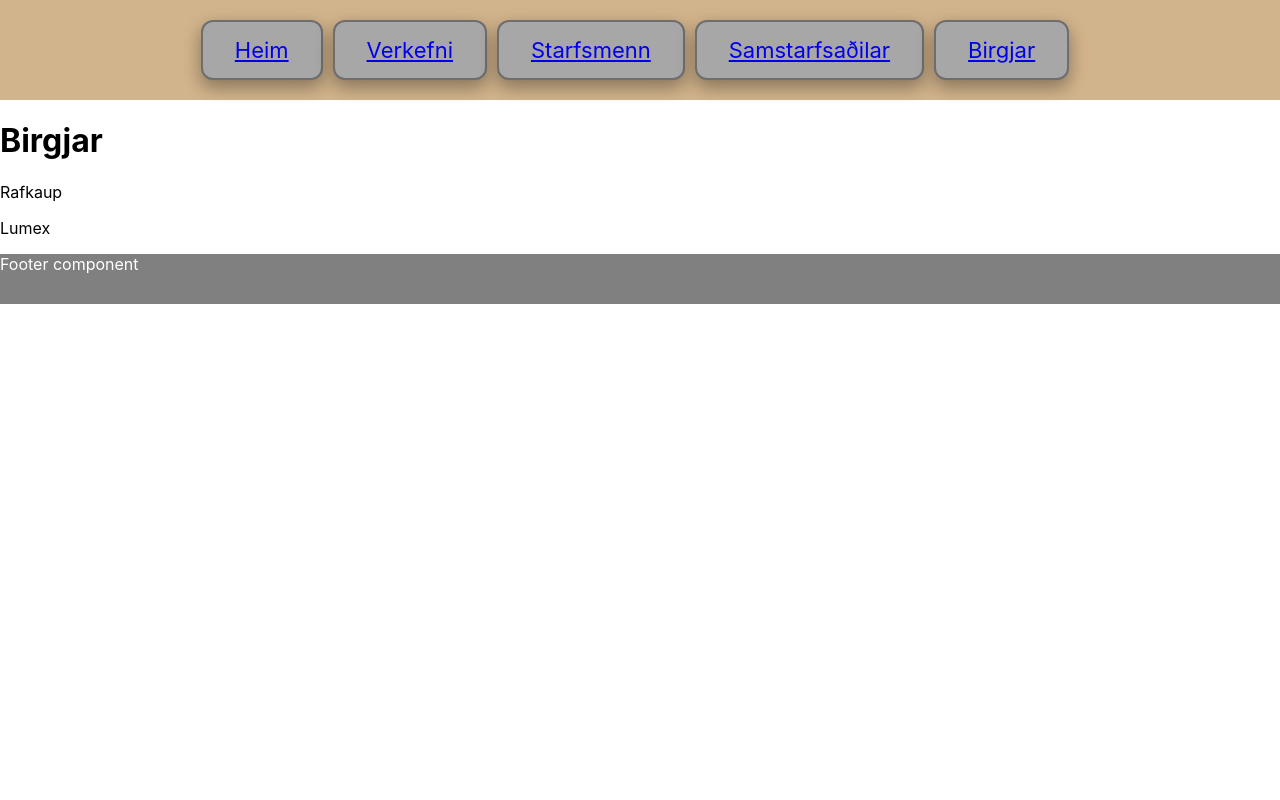
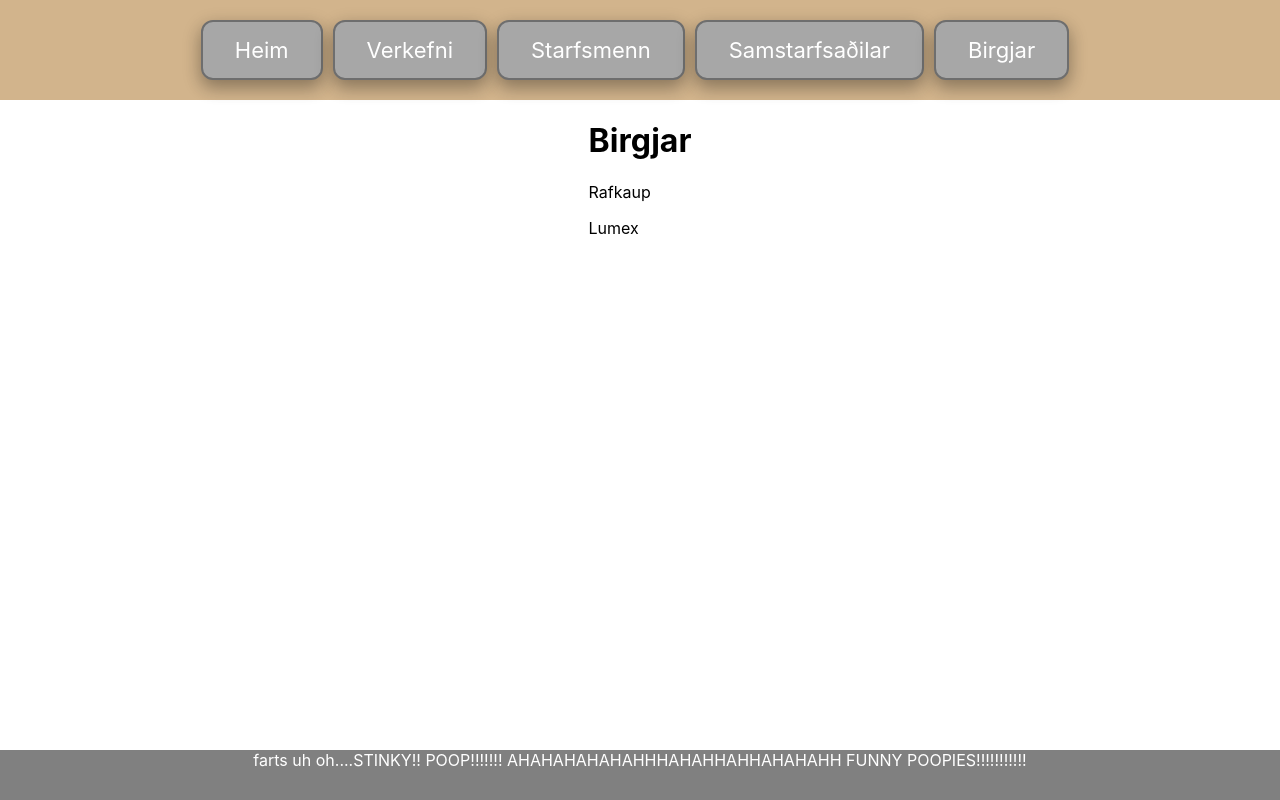
Before and after one commit to antoniofreyr/antoniofreyr.github.io, a React (Create React App) app: page /birgjar in a window 1280 px wide. Built offline with nearby package versions, Linux system fonts and the light colour scheme.

Commit message:
fallegt look

```diff
--- a/src/App.css
+++ b/src/App.css
@@ -1,3 +1,10 @@
+main {
+	display: flex;
+	flex-direction: column;
+	min-height: 100vh;
+	justify-content: center;
+	align-items: center;
+}
 header {
 	background-color: tan;
 	width: 100%;
@@ -16,6 +23,8 @@ footer {
 	height: 50px;
 	background-color: grey;
 	color: white;
+	text-align: center;
+	margin-top: auto;
 }
 
 ul#headerButtons {
@@ -25,7 +34,7 @@ ul#headerButtons {
 	text-align: center;
 }
 
-ul#headerButtons li {
+.navbuttons {
 	background-color: rgb(167, 167, 167) ;
 	border: solid 2px;
 	border-color: rgb(110, 110, 110);
@@ -41,11 +50,11 @@ ul#headerButtons li {
 	cursor: pointer;
 }
 
-ul#headerButtons li:hover {
+.navbuttons:hover {
 	background-color: rgb(110, 110, 110);
 }
 
-ul#headerButtons li:active {
+.navbuttons:active {
 	box-shadow: 0 5px rgb(126, 126, 126);
 	transform: translateY(1px);
   }
--- a/src/App.js
+++ b/src/App.js
@@ -12,7 +12,7 @@ class App extends Component {
     render() {
         return (
             <Router>
-                <div>
+                <main>
                     <NavBar />
                     <Route name="home" exact path="/" component={HomePage} />
                     <Route name="verkefni" exact path="/verkefni" component={Verkefni} />
@@ -20,7 +20,7 @@ class App extends Component {
                     <Route name="Samstarfsaðilar" exact path="/samstarfsadilar" component={Samstarfsaðilar} />
                     <Route name="birgjar" exact path="/birgjar" component={Birgjar} />
                     <Footer />
-                </div>
+                </main>
             </Router>
         )
     }
--- a/src/Components/FooterComponent/Footer.jsx
+++ b/src/Components/FooterComponent/Footer.jsx
@@ -4,7 +4,7 @@ class Footer extends Component {
         return (
             <footer>
                 <div>
-                    Footer component
+                    farts uh oh....STINKY!! POOP!!!!!!! AHAHAHAHAHAHHHAHAHHAHHAHAHAHH FUNNY POOPIES!!!!!!!!!!!
                 </div>
             </footer>
         )
--- a/src/Components/HeaderComponent/NavBar.jsx
+++ b/src/Components/HeaderComponent/NavBar.jsx
@@ -5,11 +5,11 @@ class NavBar extends Component {
       return (
           <header>
               <ul id="headerButtons">
-                  <li className="heimButton"><Link to="">Heim</Link></li>
-                  <li className="verkefniButton"><Link to="/verkefni">Verkefni</Link></li>
-                  <li className="starfsmennButton"><Link to="/starfsmenn">Starfsmenn</Link></li>
-                  <li className="samstarfButton"><Link to="/samstarfsadilar">Samstarfsaðilar</Link></li>
-                  <li className="birgjarButton"><Link to="/birgjar">Birgjar</Link></li>
+                  <Link className="navbuttons" to="">Heim</Link>
+                  <Link className="navbuttons" to="/verkefni">Verkefni</Link>
+                  <Link className="navbuttons" to="/starfsmenn">Starfsmenn</Link>
+                  <Link className="navbuttons" to="/samstarfsadilar">Samstarfsaðilar</Link>
+                  <Link className="navbuttons" to="/birgjar">Birgjar</Link>
               </ul>
           </header>
       )
```
